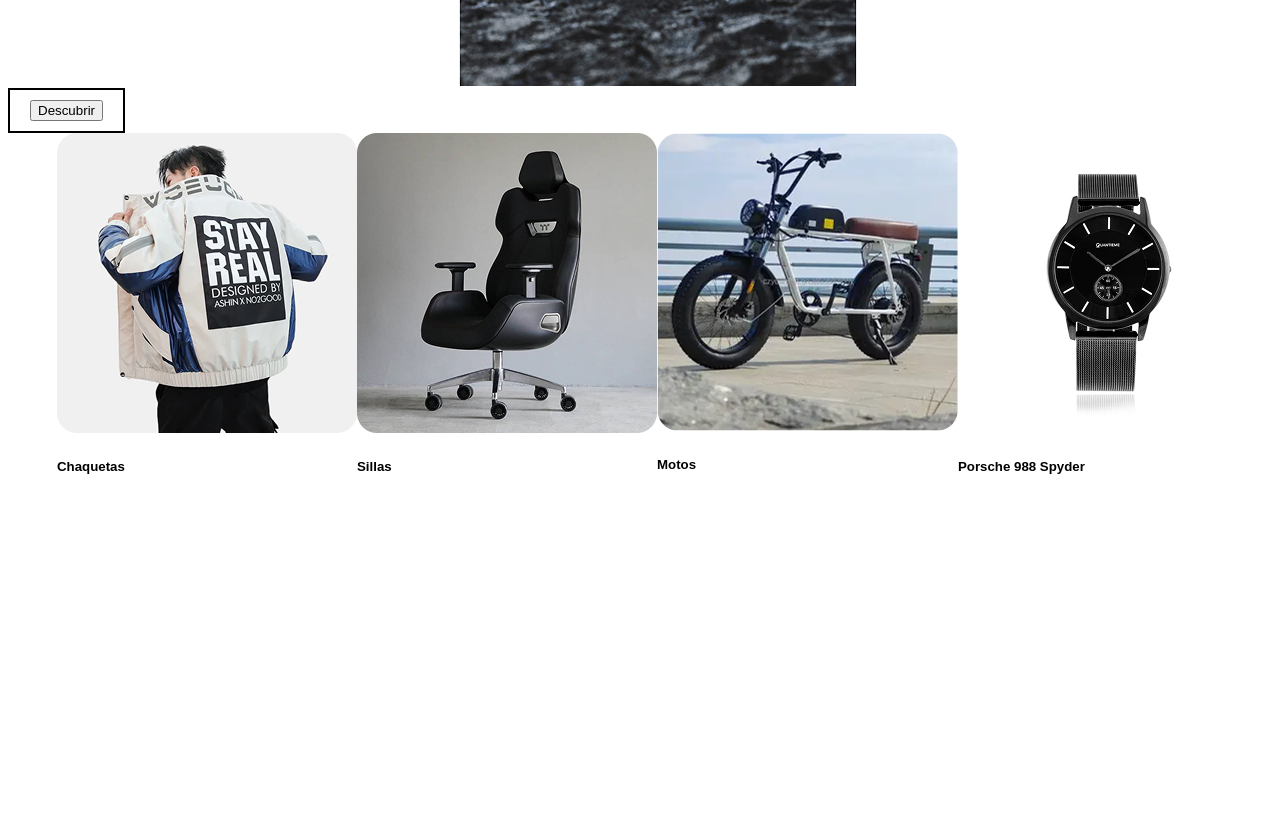
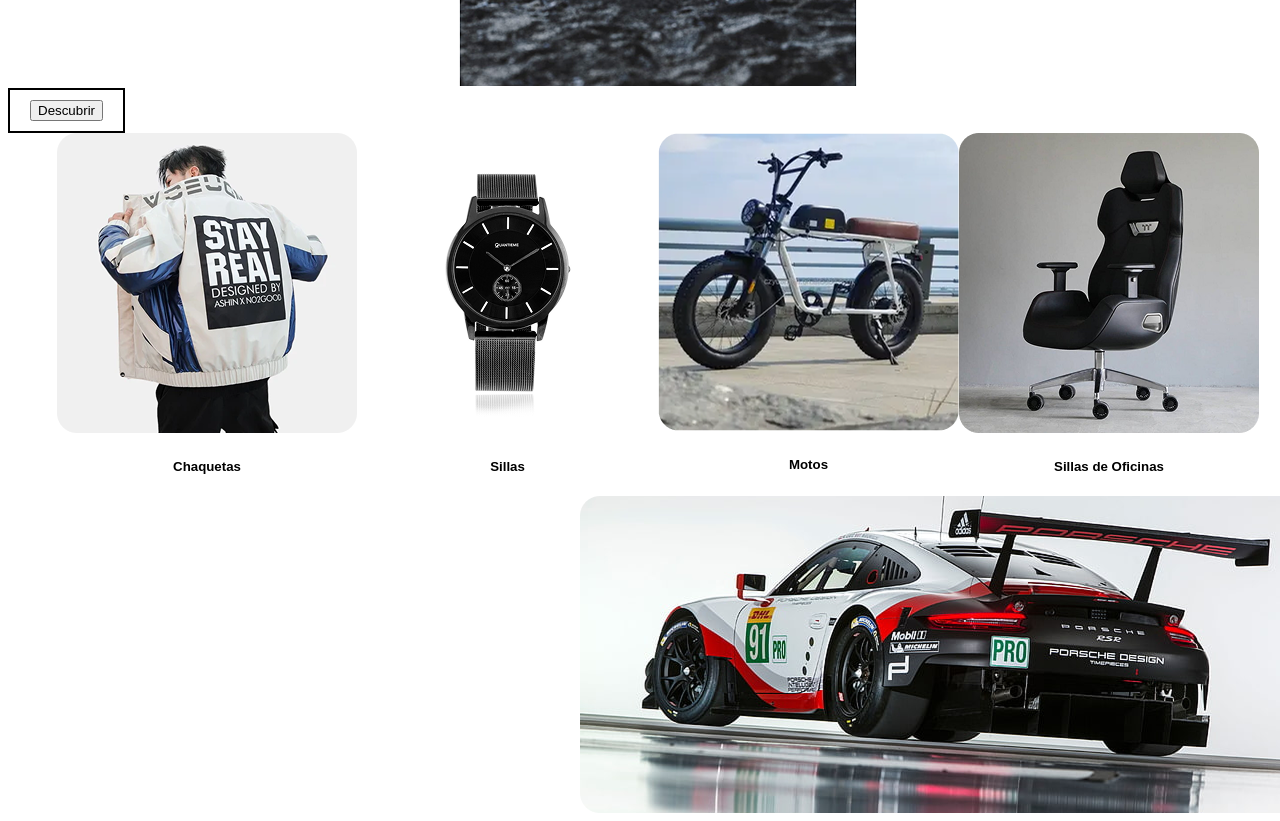
Before and after one commit to AntonioFPllefia/Ag-eraPerezAntonio_Proyecto2_SMX2, a plain HTML site: page index.html in a window 1280 px wide. Shown: the part 2000-2821 px from the top of the page. Before the commit the page ends 2504 px from the top, so only its background shows below. Drawn offline with Linux system fonts and the light colour scheme.

Commit message:
se ha aacabado la tercera sección y se ha agregado la cuarta, al crearse se ha agregado una imagen con un img

```diff
--- a/index.html
+++ b/index.html
@@ -26,6 +26,7 @@
         <div class="image-container">
             <img src="CAR-IMAGE.png" alt="Porsche 911 S/T en la carretera">
     </div>
+    <!-- Final del Primer Apartado de la Página -->
     <!-- Segundo Apartado de la Web -->
     <div class="section-2">
         <h2 class="Ultima Sección">Ultima Sección</h2>
@@ -45,7 +46,9 @@
         <div> <img src="car4.png" alt="">
               <h3>Porsche 988 Spyder</h3>
         </div>
+        <!-- Final del Segundo Apartado de la Página -->
     </div>
+    <!-- Tercer Apartado de la Página -->
     <div class="section-3">
         <h4>déjate tentar por el mundo de la velocidad pura</h4>
         <div class="imagen"><img src="showshow.png" alt=""></div>
@@ -57,15 +60,26 @@
             <h5>Chaquetas</h5>
         </div>
         <div>
-            <img src="image 11.png" alt="">
+            <img src="image 8.png" alt="">
             <h5>Sillas</h5>
         </div>
-        <div> <img src="image 12.png" alt="">
+        <div>
+            <img src="image 12.png" alt="">
             <h5>Motos</h5>
-            </div>
-        <div> <img src="image 8.png" alt="">
-              <h5>Porsche 988 Spyder</h5>
+        </div>
+        <div>
+            <img src="image 11.png" alt="">
+            <h5>Sillas de Oficinas</h5>
         </div>
     </div>
+    <!-- Final del Tercer Apartado de la Página -->
+    <!-- Cuarto Apartado de la Página -->
+    <div class="section-4">
+        <div class="imagesDOS">
+            <img src="image 14.png" alt="">
+            <h6></h6>
+        </div>
+    </div>
+    <!-- Final del Cuarto Apartado de la Página -->
 </body>
 </html>
--- a/style.css
+++ b/style.css
@@ -57,7 +57,7 @@
     margin-top: 10px;
     color: black;
 }
-/* Tipos de Coches */
+/* Sección 2 */
 .section-2{
     width: 1300px;
     margin-left: auto;
@@ -74,11 +74,14 @@
     display: flex;
     justify-content: center;
 }
+
 h3{
     display: flex;
     justify-content: center;
     color: whitesmoke;
 }
+/* Final de la Sección 2 */
+/* Sección 3 */
 .section-3{
     width: 1300px;
     margin-left: auto;
@@ -103,3 +106,19 @@ h4{
     display: flex;
     justify-content: center;
 }
+h5{
+    display: flex;
+    justify-content: center;
+}
+/* Final de la Sección 3 */
+
+.section-4{
+    width: 1300px;
+    margin-left: auto;
+    margin-right: auto;
+    font-family: Arial, Helvetica, sans-serif;
+}
+.imagesDOS{
+    display: flex;
+    justify-content: flex-end;
+}
```
Also changed, not shown: image 14.png (added).
